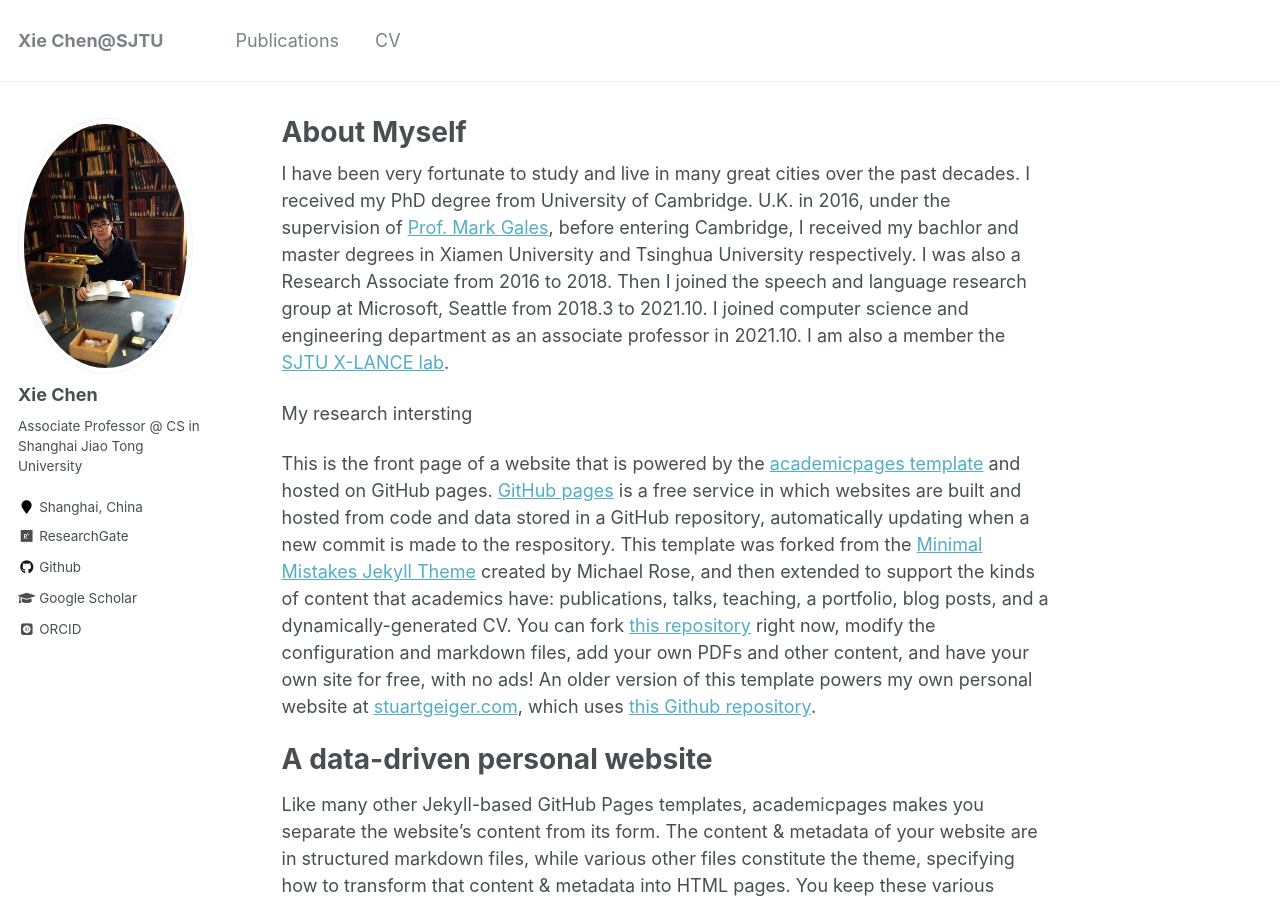
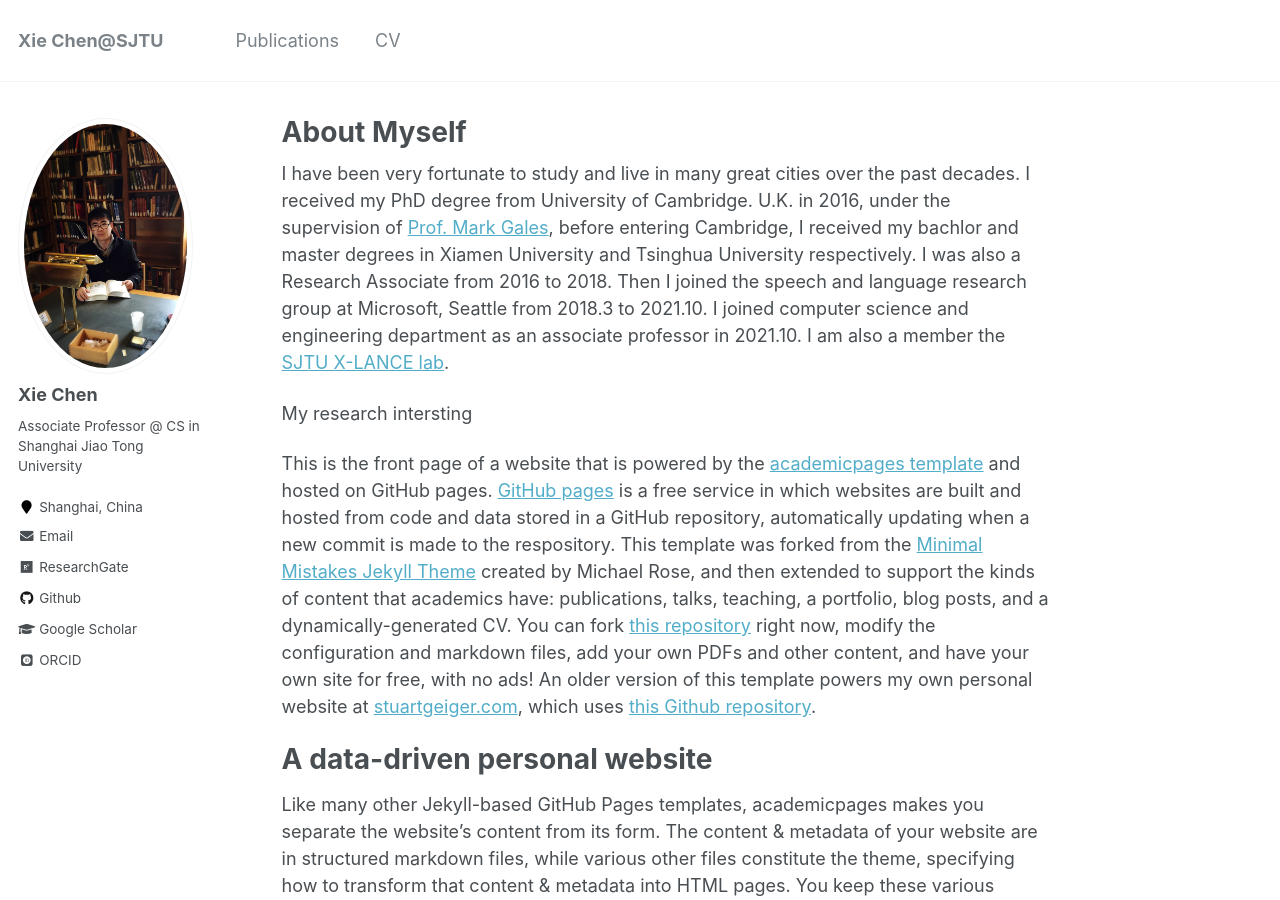
Before and after one commit to chenxie95/chenxie95.github.io, a Jekyll site: the page built from _pages/about.md, in a window 1280 px wide and 900 px high. Built offline with Jekyll 4.4.1, drawn with Linux system fonts in a browser that asks for light colours; some web fonts are replaced.

Commit message:
Update _config.yml

```diff
--- a/_config.yml
+++ b/_config.yml
@@ -105,6 +105,7 @@ author:
   lastfm           :
   linkedin         :
   orcid            : "https://orcid.org/my-orcid?orcid=0000-0001-7423-617X"
+  email            : "chenxie95@sjtu.edu.cn"
   pinterest        :
   soundcloud       :
   stackoverflow    :
```
